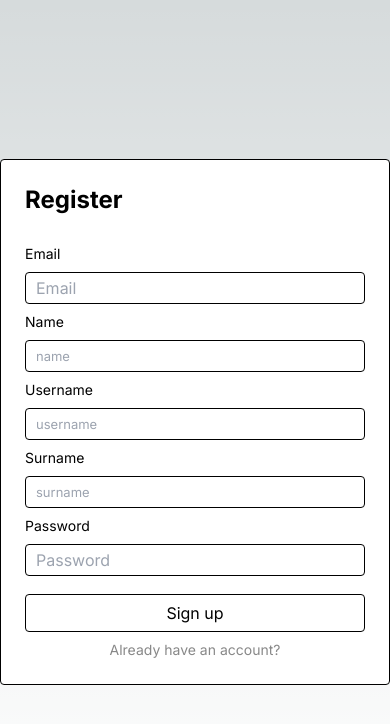
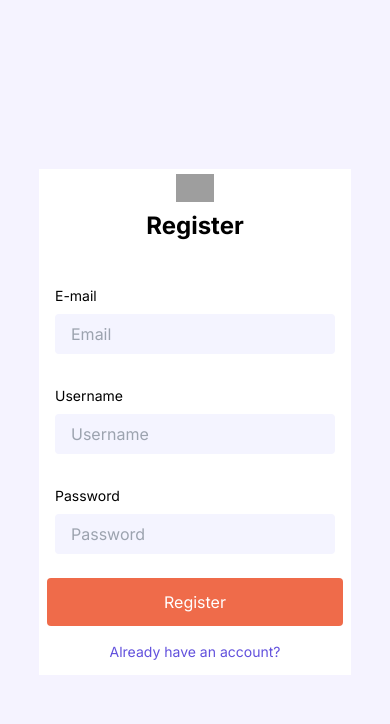
Before and after one commit to rahilevych/bookery, a Next.js app: page /register in a window 390 px wide. Shown: the top 724 px of the page. Built offline with nearby package versions, Linux system fonts and the light colour scheme; no server answers; grey boxes are pictures that could not be loaded.

Commit message:
register page was updated and responsive design was provided

```diff
--- a/src/app/register/page.tsx
+++ b/src/app/register/page.tsx
@@ -3,6 +3,8 @@ import { FormEvent, useRef, useState } from 'react';
 import { useRouter } from 'next/navigation';
 import Link from 'next/link';
 import { register } from '@/actions/register';
+import logo from '../../img/logo.png';
+import formImg from '../../img/login.png';
 
 export default function Register() {
   const [error, setError] = useState<string>();
@@ -25,65 +27,70 @@ export default function Register() {
     }
   };
   return (
-    <section className='w-full h-screen flex items-center justify-center'>
+    <section className='w-full h-screen flex items-center justify-center bg-violet-50'>
+      <div className='w-4/5 h-3/5 flex flex-row items-center justify-center  md:w-3/5  '>
+        <div className=' hidden h-full   lg:block '>
+          {' '}
+          <img src={formImg.src} alt='' className=' w-auto h-full' />
+        </div>
+        <div className='w-full h-full bg-white  flex flex-col justify-center items-center gap-0  md:w-96  '>
+          <div>
+            {' '}
+            <img src={logo.src} alt='' className='h-7 w-auto' />
+          </div>
+
           <form
             ref={ref}
-        action={handleSubmit}
-        className='p-6 w-full max-w-[400px] flex flex-col justify-between items-center gap-2
-            border border-solid border-black bg-white rounded'>
-        {error && <div className=''>{error}</div>}
-        <h1 className='mb-5 w-full text-2xl font-bold'>Register</h1>
-        <label className='w-full text-sm'>Email</label>
+            className=' p-2 gap-2 w-full h-auto  flex flex-col justify-between items-center
+            bg-white  md:p-6 gap-4  '
+            action={handleSubmit}>
+            {error && <div className='text-black'>{error}</div>}
+            <h1 className='mb-5 w-full text-2xl font-bold text-center'>
+              Register
+            </h1>
+            <div className='w-full p-2 sm:w-4/5 flex flex-col gap-2'>
+              <label className='w-full text-sm'>E-mail</label>
               <input
                 type='email'
                 placeholder='Email'
-          className='w-full h-8 border border-solid border-black py-1 px-2.5 rounded'
+                className='w-full h-10  rounded p-4 bg-[#F4F4FF]'
                 name='email'
               />
-        <label className='w-full text-sm'> Name</label>
+            </div>
+            <div className='w-full p-2 sm:w-4/5 flex flex-col gap-2'>
+              <label className='w-full text-sm'>Username</label>
               <input
                 type='text'
-          placeholder='name'
-          className='w-full h-8 border border-solid border-black py-1 px-2.5 rounded text-[13px]'
-          name='name'
-        />
-        <label className='w-full text-sm'> Username</label>
-        <input
-          type='text'
-          placeholder='username'
-          className='w-full h-8 border border-solid border-black py-1 px-2.5 rounded text-[13px]'
+                placeholder='Username'
+                className='w-full h-10  rounded p-4 bg-[#F4F4FF]'
                 name='username'
               />
-        <label className='w-full text-sm'>Surname</label>
-        <input
-          type='text'
-          placeholder='surname'
-          className='w-full h-8 border border-solid border-black py-1 px-2.5 rounded text-[13px]'
-          name='surname'
-        />
-
+            </div>
+            <div className='w-full p-2 sm:w-4/5 flex flex-col gap-2'>
+              {' '}
               <label className='w-full text-sm'>Password</label>
               <div className='flex w-full'>
                 <input
                   type='password'
                   placeholder='Password'
-            className='w-full h-8 border border-solid border-black py-1 px-2.5 rounded'
+                  className='w-full h-10 rounded p-4 bg-[#F4F4FF]'
                   name='password'
                 />
               </div>
+            </div>
 
-        <button
-          className='w-full border border-solid border-black py-1.5 mt-2.5 rounded
-            transition duration-150 ease hover:bg-black'>
-          Sign up
+            <button className='w-full p-3 sm:w-4/5 h-auto bg-[#EF6B4A]  rounded text-white p-3'>
+              Register
             </button>
 
             <Link
               href='/login'
-          className='text-sm text-[#888] transition duration-150 ease hover:text-black'>
+              className='text-sm text-[#6251DD] transition duration-150 ease hover:text-black'>
               Already have an account?
             </Link>
           </form>
+        </div>
+      </div>
     </section>
   );
 }
```
Lines whose indentation alone changed are shown as unchanged.
